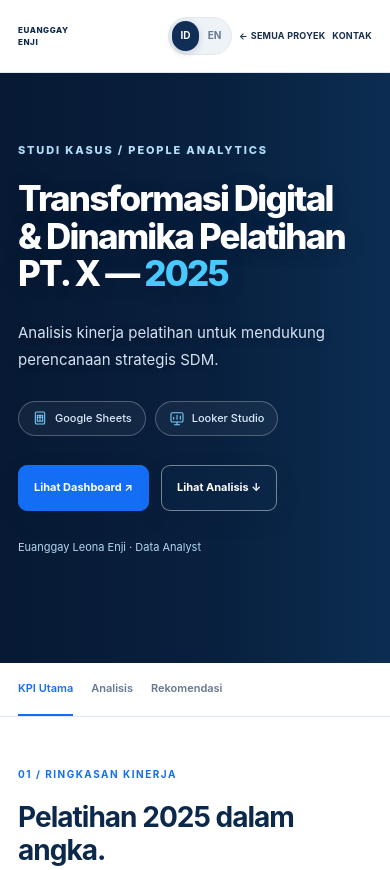
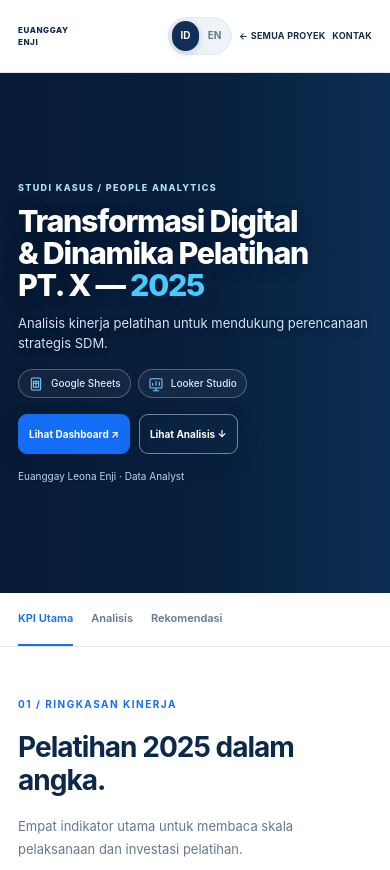
Before and after one commit to enjileona/data-analyst-portfolio, a plain HTML site: page projects/training_analytics.html in a window 390 px wide. Shown: the top 870 px of the page. Drawn offline with Linux system fonts and the light colour scheme.

Commit message:
Enhance hero section styles for responsiveness
Added responsive styles for hero section across various screen sizes.

```diff
--- a/projects/training_analytics.html
+++ b/projects/training_analytics.html
@@ -271,6 +271,96 @@ a:focus-visible,button:focus-visible,input:focus-visible,summary:focus-visible{o
   .nav-right > a { font-size:9px; }
   .back-link { gap:3px; }
   .lang button { min-width:27px; padding:4px 5px; }
+}
+
+
+/* ===============================================================
+   HERO COMPACT — MUAT DALAM SATU LAYAR
+   Hanya mengatur skala hero, tidak mengubah bagian lain.
+   Ketinggian hero maksimum mengikuti tinggi layar dikurangi header.
+   =============================================================== */
+.hero-inner {
+  min-height: 0;
+  height: min(600px, calc(100svh - 85px));
+  padding: clamp(20px, 3.5vh, 42px) 0;
+  grid-template-columns: minmax(0, 580px);
+}
+.hero-copy { max-width: 580px; }
+.hero .kicker {
+  font-size: 10px;
+  margin: 0 0 11px;
+  letter-spacing: .15em;
+}
+.hero h1 {
+  max-width: 580px;
+  font-size: clamp(37px, 4vw, 60px);
+  line-height: 1.055;
+  margin: 0 0 16px;
+  letter-spacing: -.045em;
+}
+.hero p.lead {
+  max-width: 515px;
+  font-size: 15px;
+  line-height: 1.58;
+  margin: 0;
+}
+.hero .tool-badges { margin-top: 19px; gap: 8px; }
+.hero .tool-badge { padding: 6px 11px; font-size: 10px; }
+.hero .actions { margin-top: 19px; gap: 10px; }
+.hero .actions .btn {
+  min-height: 44px;
+  padding: 10px 17px;
+  font-size: 12px;
+}
+.hero .byline { margin-top: 18px; font-size: 11px; }
+
+@media (max-width: 1000px) {
+  .hero-inner {
+    min-height: 0;
+    height: min(580px, calc(100svh - 85px));
+    grid-template-columns: minmax(0, 540px);
+    padding: 28px 0;
+  }
+  .hero-copy { max-width: 540px; }
+  .hero h1 { font-size: clamp(36px, 4.65vw, 53px); }
+}
+@media (max-width: 680px) {
+  .hero-inner {
+    display: flex;
+    flex-direction: column;
+    justify-content: center;
+    align-items: stretch;
+    min-height: 0;
+    height: min(520px, calc(100svh - 73px));
+    padding: 24px 0;
+  }
+  .hero-copy { max-width: 100%; }
+  .hero .kicker { font-size: 9px; margin-bottom: 9px; }
+  .hero h1 {
+    font-size: clamp(30px, 8vw, 43px);
+    line-height: 1.055;
+    margin-bottom: 13px;
+    letter-spacing: -.042em;
+  }
+  .hero p.lead { font-size: 13px; line-height: 1.52; }
+  .hero .tool-badges { margin-top: 15px; gap: 7px; }
+  .hero .tool-badge { padding: 5px 9px; font-size: 10px; }
+  .hero .actions { margin-top: 16px; gap: 9px; }
+  .hero .actions .btn { min-height: 40px; padding: 9px 12px; font-size: 11px; }
+  .hero .byline { margin-top: 14px; font-size: 10px; }
+}
+@media (max-width: 390px) {
+  .hero h1 { font-size: clamp(29px, 7.8vw, 32px); }
+  .hero-inner { padding: 17px 0; }
+  .hero .actions .btn { font-size: 10px; padding: 8px 10px; }
+}
+@media (max-height: 580px) and (min-width: 681px) {
+  .hero-inner { height: calc(100svh - 85px); padding: 12px 0; }
+  .hero h1 { font-size: clamp(30px, 3.7vw, 45px); margin-bottom: 9px; }
+  .hero .kicker { margin-bottom: 7px; }
+  .hero .tool-badges { margin-top: 10px; }
+  .hero .actions { margin-top: 11px; }
+  .hero .byline { margin-top: 10px; }
 }
 
 </style>
```
